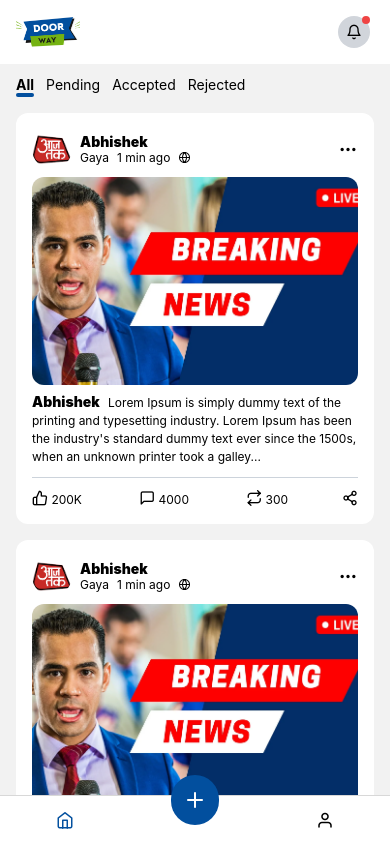
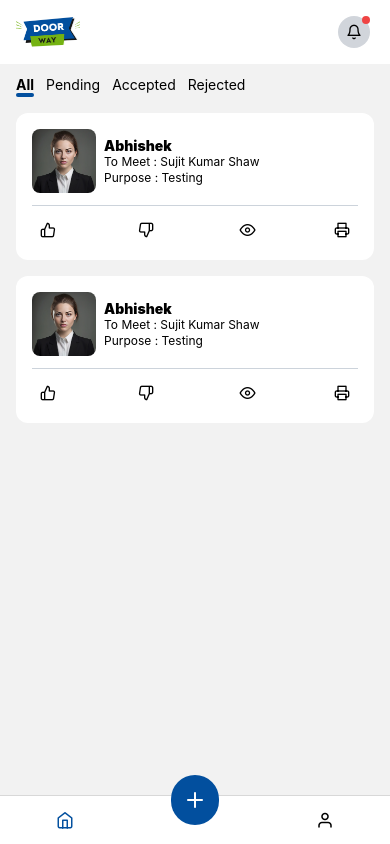
Before and after one commit to abhishekabhiRaj/doorway-mern-akp, a React Native app in the folder mobileApp/: screen /Application in a window 390 px wide. Built offline with nearby package versions, Linux system fonts and the light colour scheme.

Commit message:
Home Screen

```diff
--- a/mobileApp/src/screens/application/HomeScreen.jsx
+++ b/mobileApp/src/screens/application/HomeScreen.jsx
@@ -67,51 +67,37 @@
     },[theme]);
     return(
       <View className={`w-full mb-4 rounded-xl p-4 ${theme === "dark"?"bg-black":"bg-white"}`}>
+         <TouchableOpacity onPress={()=>navigation.navigate('PostDetail')}>
       <View className="flex-row justify-between items-center">
         <View className="flex-row items-center">
-          <Image className="w-10 h-10 rounded-full" source={require('../../assets/images/profile/img4.png')} />
+          <Image className="w-16 h-16 rounded-lg" source={require('../../assets/images/visitors/img1.png')} />
           <View className="mx-2">
             <Text className={`font-black ${theme=== "dark"?"text-white/[0.7]":"text-black"}`}>Abhishek</Text>
-            <View className="flex-row items-center">
+            <View className="">
               {/* location */}
-              <Text className={`text-xs mr-2 ${theme=== "dark"?"text-white/[0.7]":"text-black"}`}>Gaya</Text>
+              <Text className={`text-xs mr-2 ${theme=== "dark"?"text-white/[0.7]":"text-black"}`}>To Meet : Sujit Kumar Shaw</Text>
               {/* post time */}
-              <Text className={`text-xs mr-2 ${theme=== "dark"?"text-white/[0.7]":"text-black"}`}>1 min ago</Text>
-              <Feather
-                  color={theme=== "dark"&&"#fff"}
-                  name="globe"
-                  size={12}
-              />
+              <Text className={`text-xs mr-2 ${theme=== "dark"?"text-white/[0.7]":"text-black"}`}>Purpose : Testing</Text>
             </View>
           </View>
         </View>
-        <View>
-          <Text>
-            <Feather
-                  name="more-horizontal"
-                  size={20}
-                  color={theme=== "dark"&&"#fff"}
-              />
-          </Text>
-        </View>
-      </View>
-      <TouchableOpacity onPress={()=>navigation.navigate('PostDetail')}>
-      <View className="mt-2">
-        <Image className="w-full h-52 rounded-xl" source={require('../../assets/images/posts/post2.png')} />
-      </View>
-      <View className="mt-2">
-      <Text >
-          <Text className={`font-black ${theme=== "dark"?"text-white/[0.7]":"text-black"}`}>Abhishek   </Text>
-          <Text className={`text-black text-xs ${theme=== "dark"?"text-white/[0.7]":"text-black"}`}>Lorem Ipsum is simply dummy text of the printing and typesetting industry. Lorem Ipsum has been the industry's standard dummy text ever since the 1500s, when an unknown printer took a galley...</Text>
-        </Text>
+
       </View>
       </TouchableOpacity>
       <View className="mt-3 mb-3" style={{borderBottomWidth:1, borderBlockColor:`${theme=== "dark"?"#27282d":gray}`}}/>
       <View className="flex-row items-center justify-between">
-          <Text className={`text-xs ${theme === "dark"?"text-white/[0.7]":"text-black"}`}><Feather name="thumbs-up" size={16} /> 200K </Text>
-          <Text className={`text-xs ${theme === "dark"?"text-white/[0.7]":"text-black"}`}><Feather name="message-square" size={16} /> 4000 </Text>
-          <Text className={`text-xs ${theme === "dark"?"text-white/[0.7]":"text-black"}`}><Feather name="repeat" size={16} /> 300</Text>
-          <Text className={`text-xs ${theme === "dark"?"text-white/[0.7]":"text-black"}`}><Feather name="share-2" size={16} /></Text>
+          <TouchableOpacity className="p-1 px-2">
+            <Text className={`text-xs ${theme === "dark"?"text-white/[0.7]":"text-black"}`}><Feather name="thumbs-up" size={16} /> </Text>
+          </TouchableOpacity>
+          <TouchableOpacity className="p-1 px-2">
+            <Text className={`text-xs ${theme === "dark"?"text-white/[0.7]":"text-black"}`}><Feather name="thumbs-down" size={16} />  </Text>
+          </TouchableOpacity>
+          <TouchableOpacity className="p-1 px-2">
+            <Text className={`text-xs ${theme === "dark"?"text-white/[0.7]":"text-black"}`}><Feather name="eye" size={16} /></Text>
+          </TouchableOpacity>
+          <TouchableOpacity className="p-1 px-2">
+            <Text className={`text-xs ${theme === "dark"?"text-white/[0.7]":"text-black"}`}><Feather name="printer" size={16} /></Text>
+          </TouchableOpacity>
       </View>
     </View>
     )
@@ -156,10 +142,6 @@
         {/* /Top Bar */}
 
 
-
-        {/* Posts */}
-        <ScrollView showsVerticalScrollIndicator={false}>
-          {/* Story */}
         <ScrollView horizontal showsHorizontalScrollIndicator={false}>
           <View className="flex-row mb-2 mt-2 p-4 pt-1 pb-0">
             <TouchableOpacity className="mr-3" onPress={()=>setActiveTab(0)}>
@@ -180,11 +162,41 @@
             </TouchableOpacity>
           </View>
         </ScrollView>
-        {/* /Story */}
+
+        {/* Posts */}
+        <ScrollView showsVerticalScrollIndicator={false}>
+        {/* Tabs  */}
           <View className="mb-48 p-4 pt-2">
-            <VisitCard/>
-            <VisitCard/>
+            {
+              activeTab === 0 &&
+              <View>
+                <VisitCard/>
+                <VisitCard/>
+              </View>
+            }
+            {
+              activeTab === 1 &&
+              <View>
+                <VisitCard/>
+                <VisitCard/>
+              </View>
+            }
+            {
+              activeTab === 2 &&
+              <View>
+                <VisitCard/>
+                <VisitCard/>
+              </View>
+            }
+            {
+              activeTab === 3 &&
+              <View>
+                <VisitCard/>
+                <VisitCard/>
+              </View>
+            }
           </View>
+        {/* Tabs  */}
         </ScrollView>
         {/* /Posts */}
       </View>
```
Also changed, not shown: mobileApp/src/assets/images/visitors/img1.png (added), mobileApp/src/assets/images/visitors/img2.png (added).
